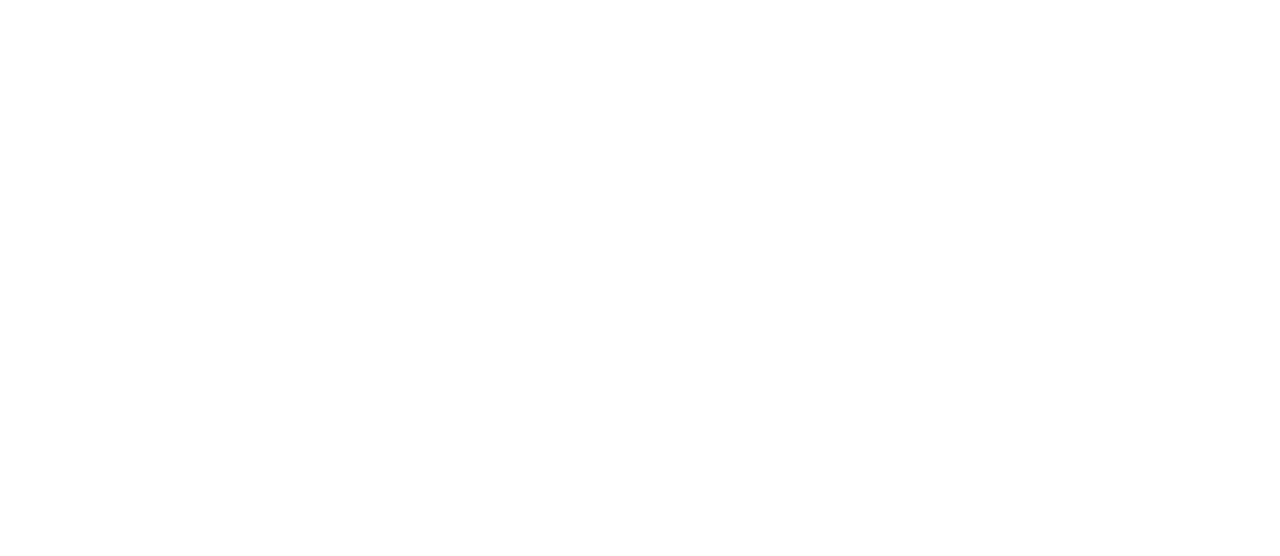
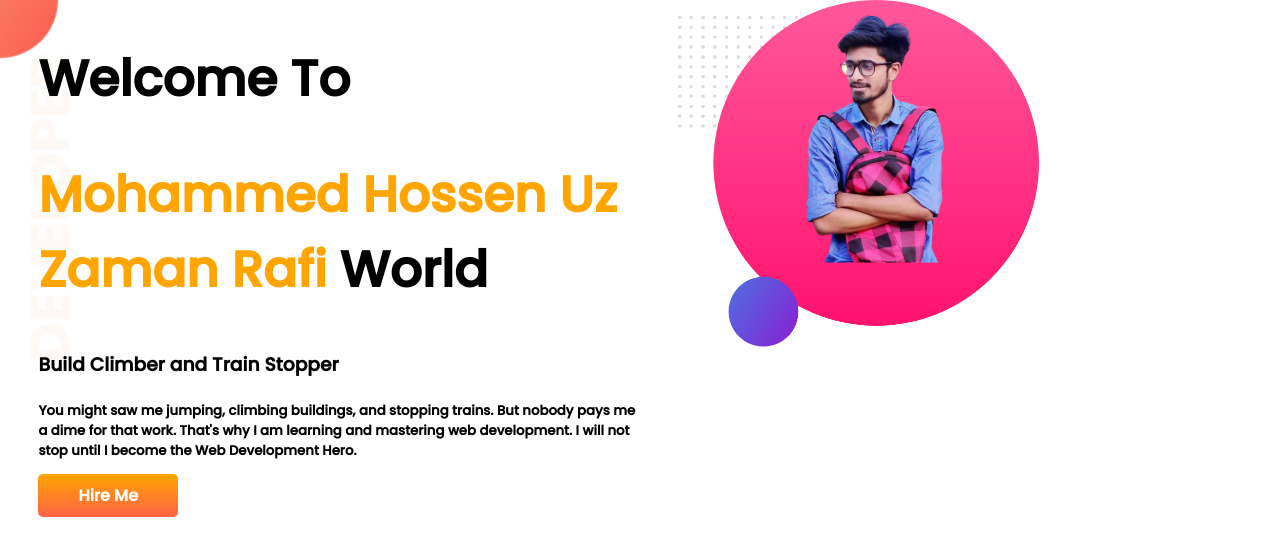
Before and after one commit to huzmama/developer-portfolio, a plain HTML site: page index.html in a window 1280 px wide. Drawn offline with Linux system fonts and the light colour scheme.

Commit message:
top banner done

```diff
--- a/index.html
+++ b/index.html
@@ -1,13 +1,38 @@
 <!DOCTYPE html>
 <html lang="en">
+
 <head>
     <meta charset="UTF-8">
     <meta http-equiv="X-UA-Compatible" content="IE=edge">
     <meta name="viewport" content="width=device-width, initial-scale=1.0">
-    <title>Mohammed Hossen Uz Zaman rafi</title>
+    <title>Mohammed Hossen Uz Zaman Rafi</title>
+    <link rel="preconnect" href="https://fonts.googleapis.com">
+    <link rel="preconnect" href="https://fonts.gstatic.com" crossorigin>
+    <link href="https://fonts.googleapis.com/css2?family=Poppins:ital,wght@0,500;1,100;1,300&display=swap"
+        rel="stylesheet">
     <link rel="stylesheet" href="style.css">
 </head>
+
 <body>
+    <section class="top-banner">
+        <div class="half-width">
+            <h1> Welcome To</h1>
+            <h1><span class="orange-color">Mohammed Hossen Uz Zaman Rafi</span> World</h1>
+            <h3>Build Climber and Train Stopper</h3>
+            <P>
+            <h5>You might saw me jumping, climbing buildings, and stopping trains. But nobody pays me a dime for that
+                work.
+                That's why I am learning and mastering web development. I will not stop until I become the Web
+                Development
+                Hero.</h5>
+            </P>
+            <a class="link-button" target="_blank"
+                href="https://www.linkedin.com/in/mohammed-hossen-uz-zaman-8bbba8220/"> Hire Me </a>
+        </div>
+        <div class="half-width">
+            <img src="images/my-bgpc.png" alt="">
+        </div>
+    </section>
+</body>
 
-</body>
 </html>
--- a/style.css
+++ b/style.css
@@ -0,0 +1,42 @@
+body {
+    font-family: 'Poppins', sans-serif;
+    margin: 0;
+}
+
+h1 {
+    font-size: 50px;
+
+}
+
+.orange-color {
+    color: orange;
+}
+
+section {
+    display: flex;
+}
+
+.half-width {
+    width: 60%;
+    padding-left: 3%;
+
+}
+
+
+.half-width img {
+    width: 60%;
+}
+
+.link-button {
+    text-decoration: none;
+    background-image: linear-gradient(orange, tomato);
+    padding: 10px 40px;
+    color: white;
+    font-weight: 700;
+    border-radius: 5px;
+}
+
+.top-banner {
+    background-image: url(images/top-banner.png);
+    background-repeat: no-repeat;
+}
```
Also changed, not shown: images/20211214_124157-removebg-preview.png (added), images/FB_IMG_1626111745484-removebg-preview.png (added), images/FB_IMG_1631174988009-removebg-preview.png (added), images/FB_IMG_1631174991260-removebg-preview.png (added), images/IMG-20220706-WA0000.jpg (added), images/Ouput.jpg (added), images/dream-bg.png (added), images/exp-bg.png (added), images/my-bg.png (added), images/my-bgpc.png (added), images/top-banner.png (added), showOff/FB_IMG_1626111745484.jpg (added), showOff/FB_IMG_1631174980048.jpg (added), showOff/FB_IMG_1631174984104.jpg (added), 2 more files, 2 other files.
